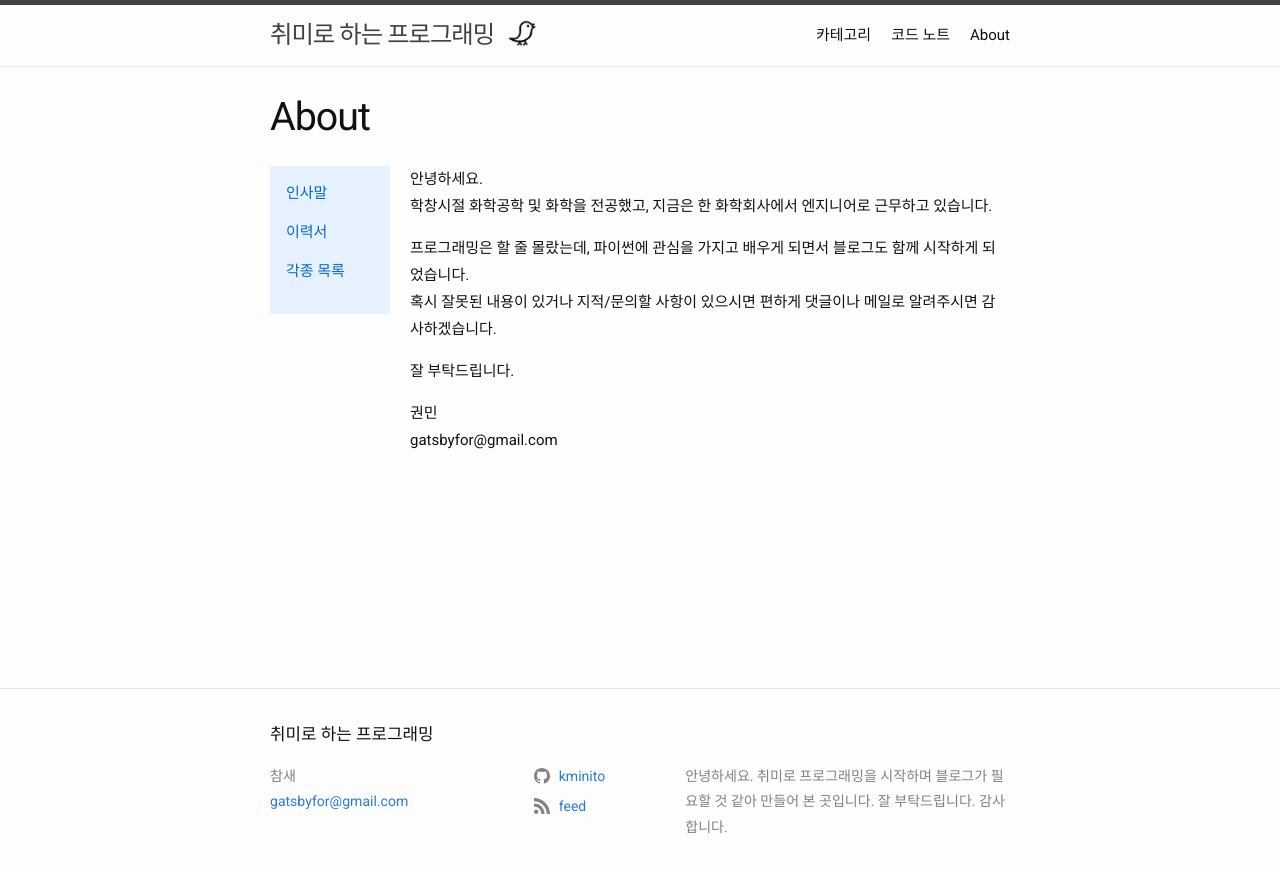
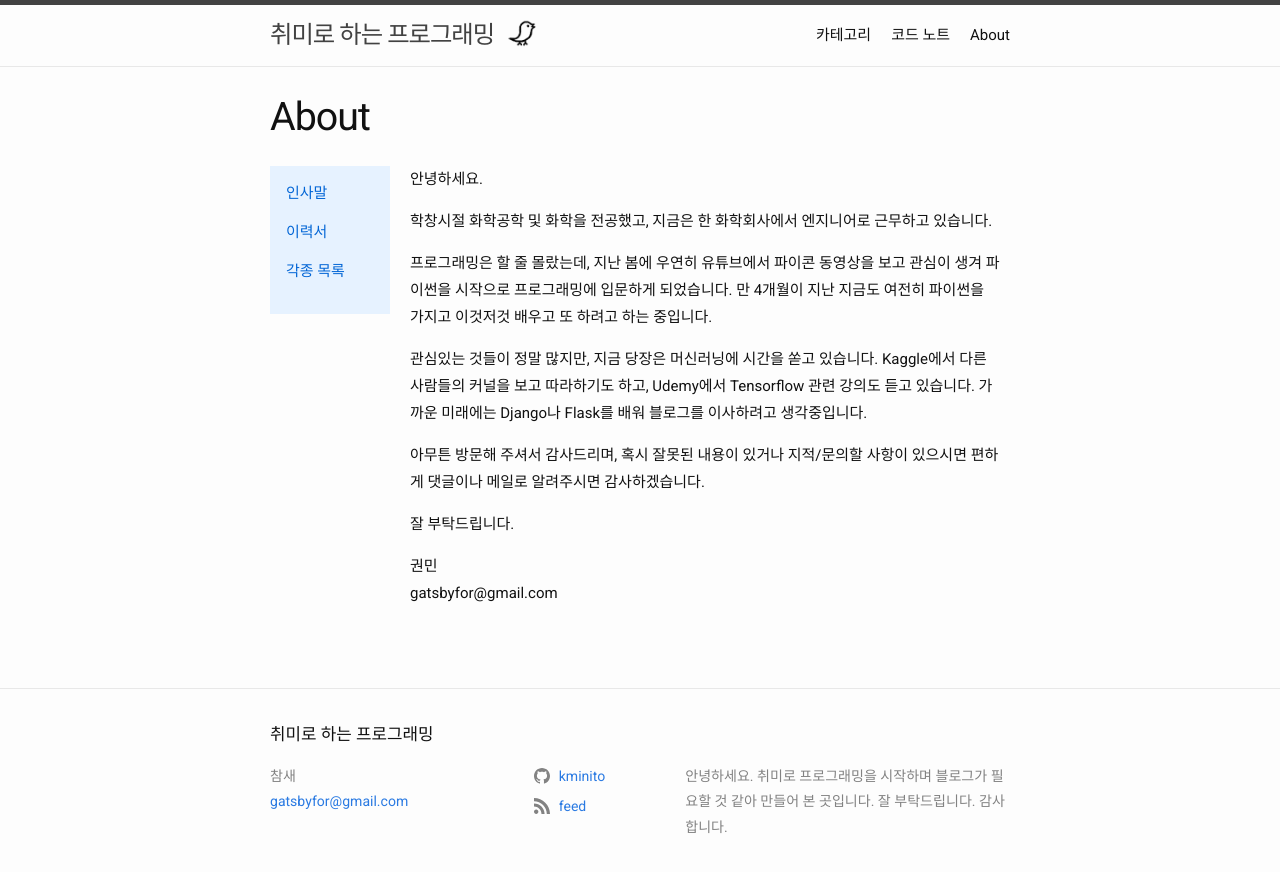
Before and after one commit to kminito/kminito.github.io, a Jekyll site: the page built from about.md, in a window 1280 px wide. Shown: the top 872 px of the page. Built offline with Jekyll 4.4.1, drawn with Linux system fonts in a browser that asks for light colours.

Commit message:
about update

```diff
--- a/about.md
+++ b/about.md
@@ -5,11 +5,16 @@ permalink: /about/
 ---
 
 
+
 안녕하세요.
+
 학창시절 화학공학 및 화학을 전공했고, 지금은 한 화학회사에서 엔지니어로 근무하고 있습니다.
 
-프로그래밍은 할 줄 몰랐는데, 파이썬에 관심을 가지고 배우게 되면서 블로그도 함께 시작하게 되었습니다.
-혹시 잘못된 내용이 있거나 지적/문의할 사항이 있으시면 편하게 댓글이나 메일로 알려주시면 감사하겠습니다.
+프로그래밍은 할 줄 몰랐는데, 지난 봄에 우연히 유튜브에서 파이콘 동영상을 보고 관심이 생겨 파이썬을 시작으로 프로그래밍에 입문하게 되었습니다. 만 4개월이 지난 지금도 여전히 파이썬을 가지고 이것저것 배우고 또 하려고 하는 중입니다.
+
+관심있는 것들이 정말 많지만, 지금 당장은 머신러닝에 시간을 쏟고 있습니다. Kaggle에서 다른 사람들의 커널을 보고 따라하기도 하고, Udemy에서 Tensorflow 관련 강의도 듣고 있습니다. 가까운 미래에는 Django나 Flask를 배워 블로그를 이사하려고 생각중입니다.
+
+아무튼 방문해 주셔서 감사드리며, 혹시 잘못된 내용이 있거나 지적/문의할 사항이 있으시면 편하게 댓글이나 메일로 알려주시면 감사하겠습니다.
 
 잘 부탁드립니다.
 
```
